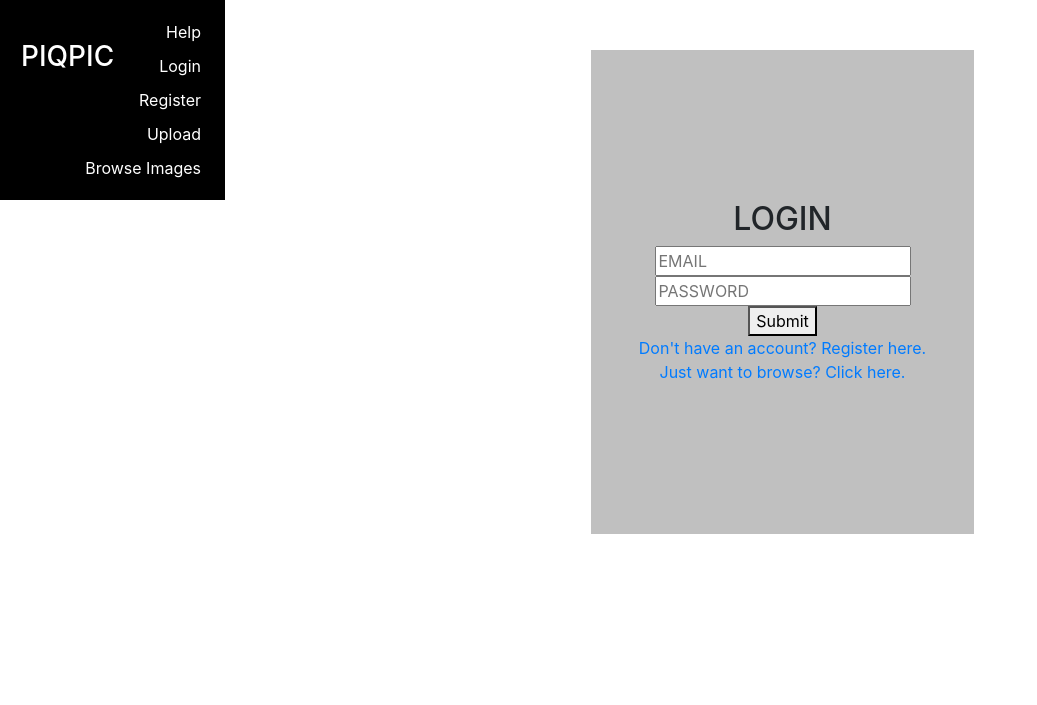
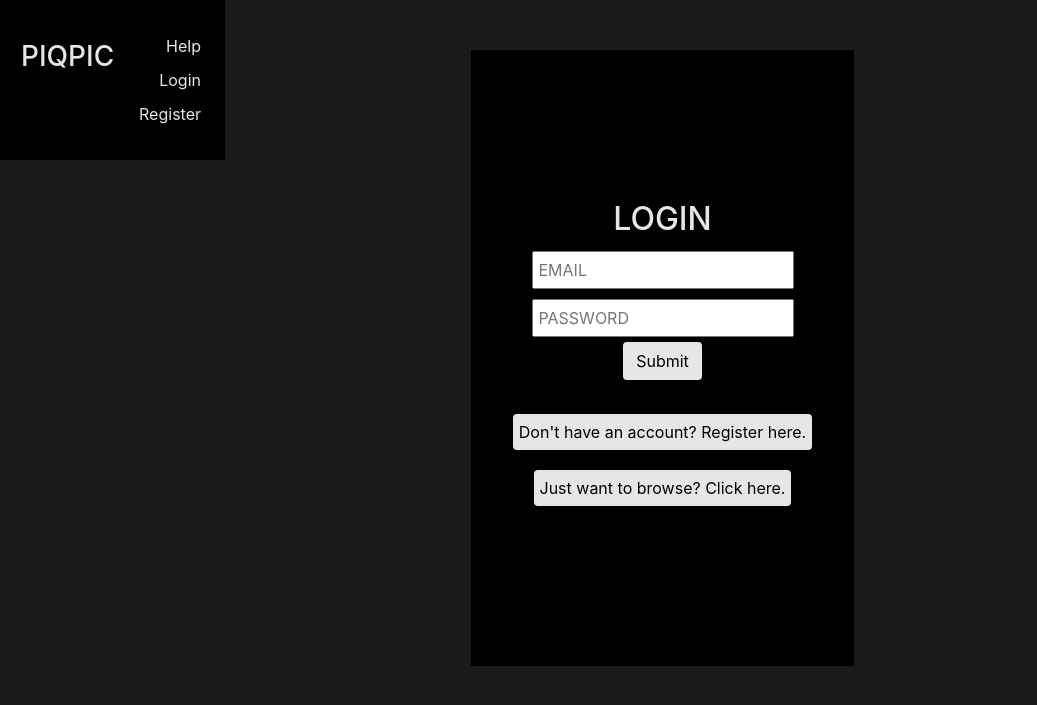
Before and after one commit to 15morrisj/Piqpic, a Flask app: page /login in a window 1280 px wide. Shown: the top 705 px of the page, without its empty margins (0-1037 px from the left). Run offline with Flask 2, Linux system fonts and the light colour scheme; some libraries are stand-ins or nearby versions.

Commit message:
more aesthetics, eg recolourations

```diff
--- a/app/static/css/style.css
+++ b/app/static/css/style.css
@@ -9,13 +9,17 @@
     background-color: silver;
     text-align: center;
 }
+.body{
+    background-color: #1A1A1A;
+}
+
 /* Images */
 .profimg{
     height: 120px;
     width: auto;
 }
 .grid-item{
-    width: calc(33.3333% - 30px);
+    width: calc(33.3333% - 10px);
     float: left;
     margin-bottom: 30px;
 }
@@ -33,7 +37,7 @@
     top:0;
     left:0;
     width: 225px;
-    height: 200px;
+    height: 160px;
     background-color: black;
     z-index: 1;
 }
@@ -42,7 +46,7 @@
     top:25;
 }
 .nav-link{
-    color: white;
+    color: #e6e6e6;
     text-align: right;
     padding: 5px;
 }
@@ -51,7 +55,29 @@
     top: 35px;
 }
 
-
+/* Login */
+.entry-form{
+    position: relative;
+    right: 120px;
+    background-color: black;
+}
+.login-text{
+    padding: 5px;
+    margin: 5px;
+}
+h2{
+    color: #e6e6e6;
+}
+.login-button{
+    background-color: #e6e6e6;
+    color: black;
+}
+.linkbtn{
+    background-color: #e6e6e6;
+    color: black;
+    padding: 5px;
+    margin: 10px;
+}
 
 /* Register */
 .register-input{
@@ -79,3 +105,8 @@
 #brand{
     font-size: 30;
 }
+@media (max-width:576px){
+    .class{
+        margin-top: 100;
+    }
+}
--- a/app/static/js/main.js
+++ b/app/static/js/main.js
@@ -1,7 +1,7 @@
 $(document).ready(function(){
 
 	var $grid = $('.grid').masonry({
-		gutter: 30
+		gutter: 5
 	});
 
 	// layout Masonry after each image loads
--- a/app/templates/account/login.html
+++ b/app/templates/account/login.html
@@ -1,8 +1,6 @@
 {% extends "base.html" %}
 {% block content %}
 <div class="container">
-    <div class="row">
-    </div>
     <div class="row">
         <div class="col">
             <form class="entry-form" method="POST" action="/login">
@@ -14,15 +12,15 @@
 		                {% endfor %}
 	                {% endif %}
                 {% endwith %}
-                <input type="email" name="email" id="username" placeholder="EMAIL">
+                <input type="email" name="email" id="username" class="login-text" placeholder="EMAIL">
                 <br>
-                <input type="password" name="password" id="password" placeholder="PASSWORD">
+                <input type="password" name="password" id="password" class="login-text" placeholder="PASSWORD">
                 <br>
-                <button type="submit">Submit</button>
+                <button type="submit" class="login-button btn">Submit</button>
+                <br><br>
+                <a HREF="/register" class="linkbtn btn">Don't have an account? Register here.</a>
                 <br>
-                <a HREF="/register">Don't have an account? Register here.</a>
-                <br>
-                <a HREF="/">Just want to browse? Click here.</a>
+                <a HREF="/" class="linkbtn btn">Just want to browse? Click here.</a>
             </form>
         </div>
     </div>
--- a/app/templates/base.html
+++ b/app/templates/base.html
@@ -9,7 +9,7 @@
         <link href="https://fonts.googleapis.com/css?family=Open+Sans|Roboto+Condensed:700&display=swap" rel="stylesheet">
         <link rel="stylesheet" href="../static/css/style.css">
     </head>
-  <body>
+  <body class="body">
     {% block header %}
     <div class="container">
         <div class="row">
@@ -24,12 +24,28 @@
                         </button>
                         <div class="collapse navbar-collapse" id="navbarNav">
                             <ul class="nav navbar-nav ml-auto">
+                                {% if user.logged_in %}
                                 <li class="nav-item">
                                     <a class="nav-link" href="/help">
                                          Help
                                     </a>
                                 </li>
-                                <br>
+                                <li class="nav-item">
+                                    <a class="nav-link" href="/images/upload">
+                                        Upload
+                                    </a>
+                                </li>
+                                <li class="nav-item">
+                                    <a class="nav-link" href="/logout">
+                                        Logout
+                                    </a>
+                                </li>
+                                {% else %}
+                                <li class="nav-item">
+                                    <a class="nav-link" href="/help">
+                                         Help
+                                    </a>
+                                </li>
                                 <li class="nav-item">
                                     <a class="nav-link" href="/login">
                                          Login
@@ -40,16 +56,7 @@
                                          Register
                                     </a>
                                 </li>
-                                <li class="nav-item">
-                                    <a class="nav-link" href="/images/upload">
-                                        Upload
-                                    </a>
-                                </li>
-                                <li class="nav-item">
-                                    <a class="nav-link" href="/images/">
-                                        Browse Images
-                                    </a>
-                                </li>
+                                {% endif %}
                             </ul>
                         </div>
                     </nav>
@@ -72,7 +79,6 @@
         </div>
     </div>
 
-
     {% endblock %}
     <script src="https://code.jquery.com/jquery-3.5.1.min.js" integrity="sha256-9/aliU8dGd2tb6OSsuzixeV4y/faTqgFtohetphbbj0=" crossorigin="anonymous"></script>
 <script src="https://cdn.jsdelivr.net/npm/popper.js@1.16.0/dist/umd/popper.min.js" integrity="sha384-Q6E9RHvbIyZFJoft+2mJbHaEWldlvI9IOYy5n3zV9zzTtmI3UksdQRVvoxMfooAo" crossorigin="anonymous"></script>
```
Also changed, not shown: app/templates/account/register.html (+4 -4 lines), app/templates/home.html (+21 -1 lines).
